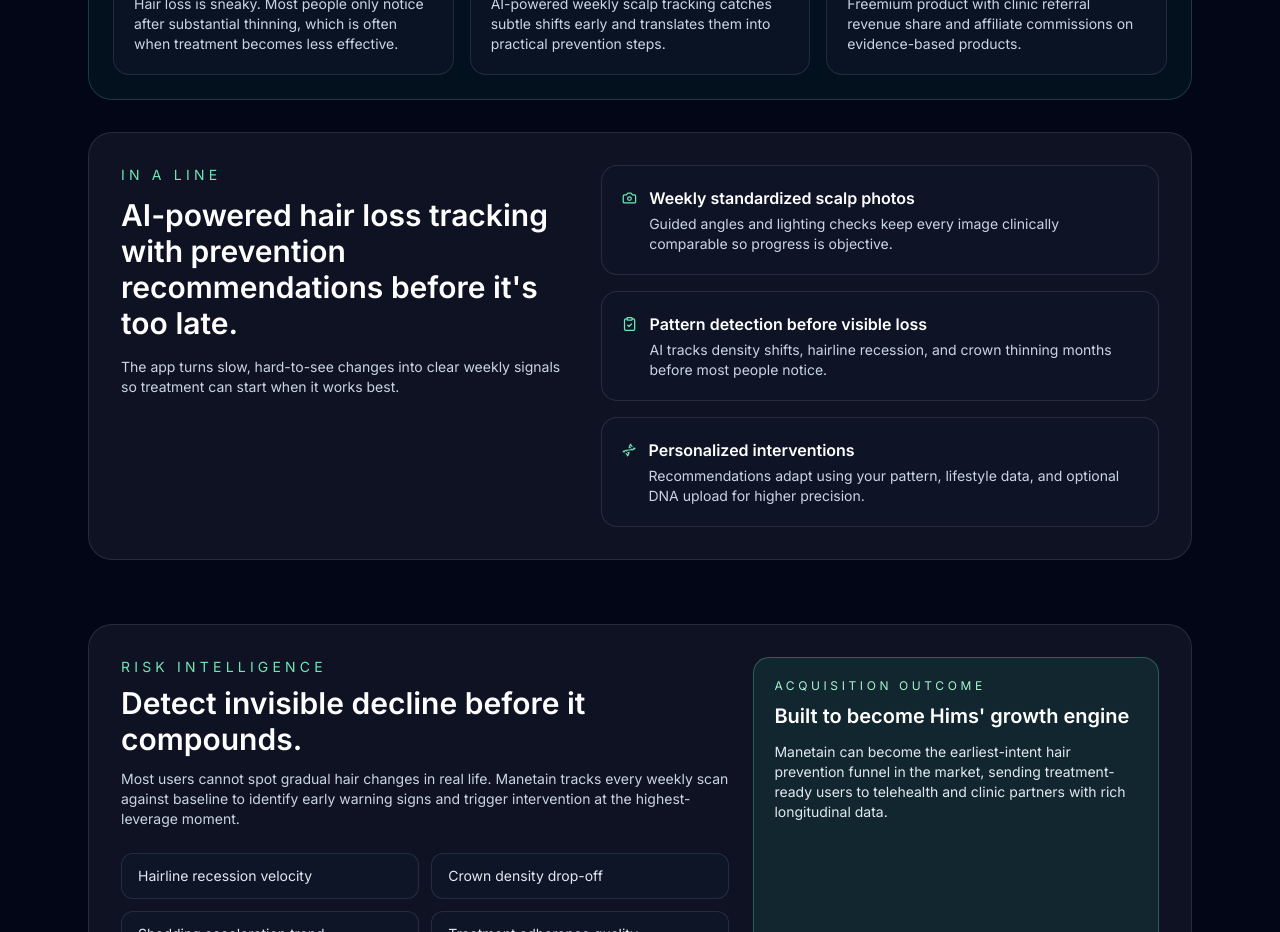
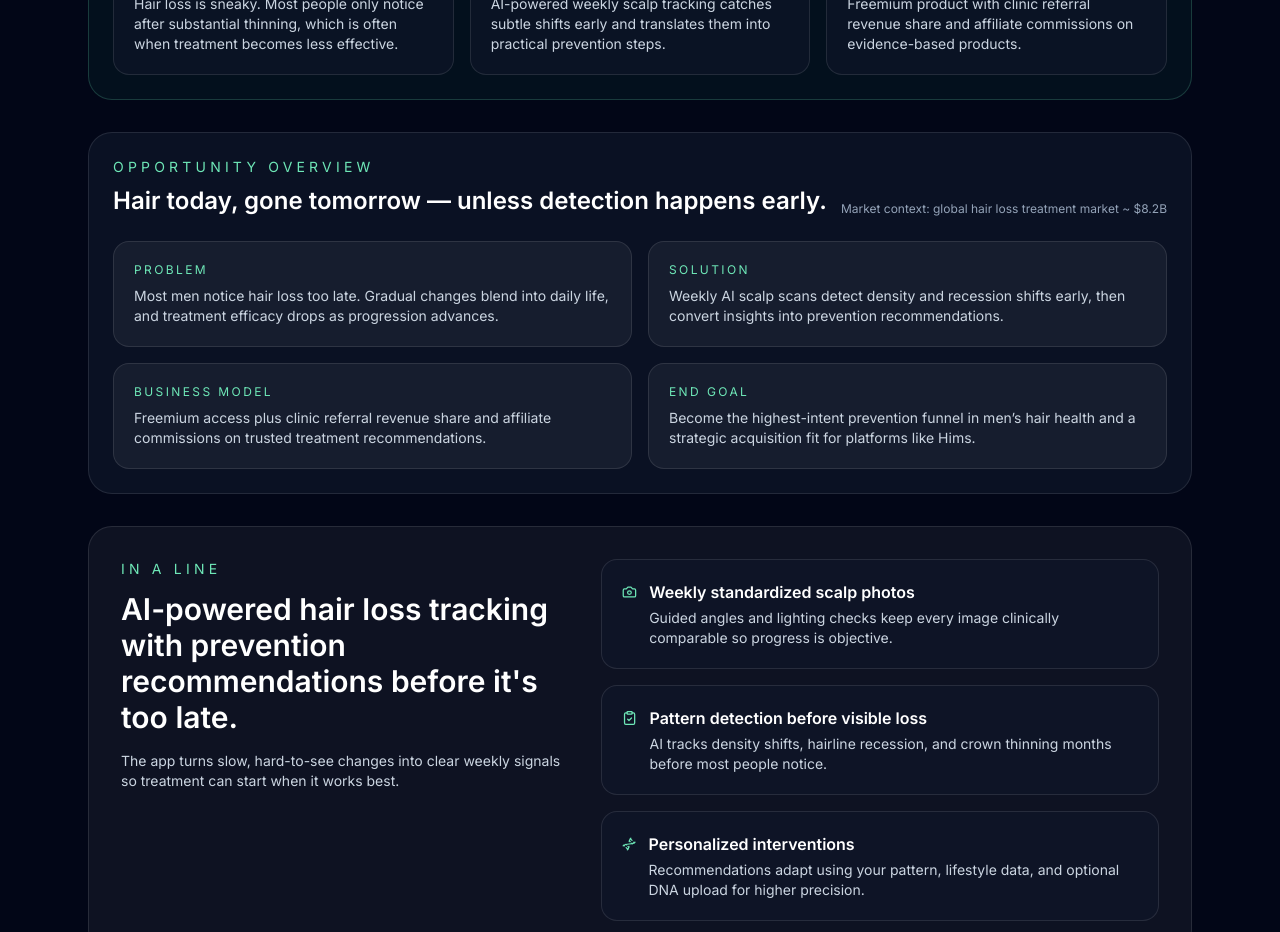
Before and after one commit to march-dave/react-next-anycase, a Next.js app: page /hairloss in a window 1280 px wide. Shown: the part 1400-2332 px from the top of the page. Built offline with nearby package versions, Linux system fonts and the light colour scheme.

Commit message:
Add opportunity overview section to hair loss page

```diff
--- a/pages/hairloss.js
+++ b/pages/hairloss.js
@@ -297,6 +297,29 @@ const pricing = [
   },
 ]
 
+const opportunitySnapshot = [
+  {
+    title: 'Problem',
+    detail:
+      'Most men notice hair loss too late. Gradual changes blend into daily life, and treatment efficacy drops as progression advances.',
+  },
+  {
+    title: 'Solution',
+    detail:
+      'Weekly AI scalp scans detect density and recession shifts early, then convert insights into prevention recommendations.',
+  },
+  {
+    title: 'Business model',
+    detail:
+      'Freemium access plus clinic referral revenue share and affiliate commissions on trusted treatment recommendations.',
+  },
+  {
+    title: 'End goal',
+    detail:
+      'Become the highest-intent prevention funnel in men’s hair health and a strategic acquisition fit for platforms like Hims.',
+  },
+]
+
 export default function HairLoss() {
   return (
     <div className="bg-slate-950 text-white">
@@ -408,6 +431,24 @@ export default function HairLoss() {
                 <article key={highlight.title} className="rounded-2xl border border-white/10 bg-slate-900/60 p-5">
                   <h3 className="text-sm uppercase tracking-[0.2em] text-emerald-200">{highlight.title}</h3>
                   <p className="mt-2 text-sm text-slate-300">{highlight.description}</p>
+                </article>
+              ))}
+            </div>
+          </div>
+
+          <div className="mb-8 rounded-3xl border border-white/10 bg-slate-900/70 p-6">
+            <div className="flex flex-col gap-3 sm:flex-row sm:items-end sm:justify-between">
+              <div>
+                <p className="text-sm uppercase tracking-[0.3em] text-emerald-300">Opportunity overview</p>
+                <h2 className="mt-2 text-2xl font-semibold">Hair today, gone tomorrow — unless detection happens early.</h2>
+              </div>
+              <p className="text-xs text-slate-400">Market context: global hair loss treatment market ~ $8.2B</p>
+            </div>
+            <div className="mt-6 grid gap-4 md:grid-cols-2">
+              {opportunitySnapshot.map((item) => (
+                <article key={item.title} className="rounded-2xl border border-white/10 bg-white/5 p-5">
+                  <p className="text-xs uppercase tracking-[0.2em] text-emerald-300">{item.title}</p>
+                  <p className="mt-2 text-sm text-slate-300">{item.detail}</p>
                 </article>
               ))}
             </div>
```
